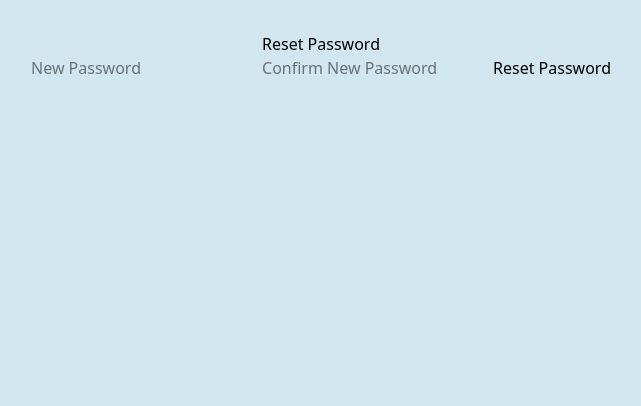
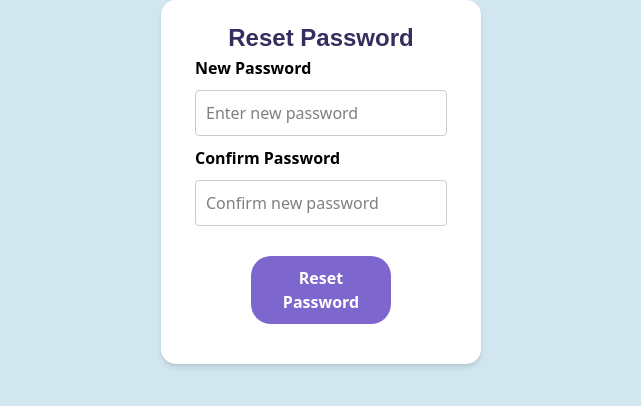
Before and after one commit to agoel27/ai-job-portal, a React (Vite) app in the folder frontend/: page /reset-password/1/1 in a window 1280 px wide. Shown: the top 406 px of the page, without its empty margins (319-960 px from the left). Built offline with nearby package versions, Linux system fonts and the light colour scheme; no server answers.

Commit message:
Slightly cleaner

```diff
--- a/frontend/src/pages/FormPages/ForgotPassword.jsx
+++ b/frontend/src/pages/FormPages/ForgotPassword.jsx
@@ -1,50 +1,65 @@
-import React, { useState } from "react";
+import { useState } from "react";
 import api from "../../api";
 import { useNavigate } from "react-router-dom";
+import "../../styles/Form.css";
+import LoadingIndicator from "../../components/LoadingIndicator";
 
 const ForgotPassword = () => {
   const [email, setEmail] = useState("");
-  const [message, setMessage] = useState("");
   const [loading, setLoading] = useState(false);
   const navigate = useNavigate();
 
   const handleSubmit = async (e) => {
     e.preventDefault();
     setLoading(true);
+
     try {
       const response = await api.post("/forgot-password/", { email });
+      console.log(response)
+
+
       if (response.data.status === "success") {
         localStorage.setItem("email", email);
-        navigate("/email-sent"); // Or a specific password reset email sent page
+        navigate("/email-sent");
       } else {
-        setMessage(response.data.message || "Failed to send reset link");
+        alert(response.data.message || "Failed to send reset link.");
       }
     } catch (error) {
-      setMessage(
-        error.response?.data?.message ||
-          "Error sending reset link. Please try again.",
-      );
+        console.log(error)
+      if (error.response) {
+        if (error.response.data.email) {
+          alert(error.response.data.email.join(" "));
         }
+      } else if (error.request) {
+        alert("Server did not respond. Please try again.");
+      } else {
+        alert("An unexpected error occurred.");
+      }
+    } finally {
       setLoading(false);
+    }
   };
 
   return (
-    <div className="text-center pt-8">
-      <h1>Forgot Password</h1>
-      <form onSubmit={handleSubmit}>
+    <form
+      onSubmit={handleSubmit}
+      className="flex flex-col items-center justify-center bg-white p-5 rounded-[15px] shadow-md lg:max-w-1/4 md:max-w-1/2 max-w-2/3 mx-auto"
+    >
+      <p className="form-title">Forgot Password</p>
+      <div className="input-name">Email</div>
       <input
+        className="form-input"
         type="email"
-          placeholder="Enter your email"
         value={email}
         onChange={(e) => setEmail(e.target.value)}
+        placeholder="Enter your email"
         required
       />
-        <button type="submit" disabled={loading}>
+      {loading && <LoadingIndicator />}
+      <button className="form-button" type="submit" disabled={loading}>
         {loading ? "Sending..." : "Send Reset Link"}
       </button>
     </form>
-      {message && <p>{message}</p>}
-    </div>
   );
 };
 
--- a/frontend/src/pages/FormPages/ResetPassword.jsx
+++ b/frontend/src/pages/FormPages/ResetPassword.jsx
@@ -1,57 +1,73 @@
-import React, { useEffect, useState } from "react";
+import React, { useState } from "react";
 import api from "../../api";
 import { useParams, useNavigate } from "react-router-dom";
+import LoadingIndicator from "../../components/LoadingIndicator";
 
 const ResetPassword = () => {
   const { uid, token } = useParams();
   const navigate = useNavigate();
   const [password, setPassword] = useState("");
   const [confirmPassword, setConfirmPassword] = useState("");
-  const [message, setMessage] = useState("");
   const [loading, setLoading] = useState(false);
 
   const handleSubmit = async (e) => {
     e.preventDefault();
+
     if (password !== confirmPassword) {
-      setMessage("Passwords do not match.");
+      alert("Passwords do not match.");
       return;
     }
+
     setLoading(true);
     try {
       const response = await api.post(`/reset-password/${uid}/${token}/`, {
         password,
       });
-      setMessage(response.data.message);
-      setTimeout(() => navigate("/login"), 3000); // Redirect to login
+
+      alert(response.data.message || "Password reset successful.");
+      setTimeout(() => navigate("/login"), 3000);
     } catch (error) {
-      setMessage("Error resetting password. Please try again.");
-      alert(error);
+      if (error.response) {
+        alert(error.response.data.message || "Error resetting password.");
+      } else if (error.request) {
+        alert("Server did not respond. Please try again.");
+      } else {
+        alert("An unexpected error occurred.");
       }
+    } finally {
       setLoading(false);
+    }
   };
 
   return (
-    <div className="text-center pt-8">
-      <h1>Reset Password</h1>
-      <form onSubmit={handleSubmit}>
+    <form
+      onSubmit={handleSubmit}
+      className="flex flex-col items-center justify-center bg-white p-5 rounded-[15px] shadow-md lg:max-w-1/4 md:max-w-1/2 max-w-2/3 mx-auto"
+    >
+      <p className="form-title">Reset Password</p>
+      <div className="input-name">New Password</div>
       <input
+        className="form-input"
         type="password"
-          placeholder="New Password"
         value={password}
         onChange={(e) => setPassword(e.target.value)}
+        placeholder="Enter new password"
+        required
       />
+      <div className="input-name">Confirm Password</div>
       <input
+        className="form-input"
         type="password"
-          placeholder="Confirm New Password"
         value={confirmPassword}
         onChange={(e) => setConfirmPassword(e.target.value)}
+        placeholder="Confirm new password"
+        required
       />
-        <button type="submit" disabled={loading}>
+      {loading && <LoadingIndicator />}
+      <button className="form-button" type="submit" disabled={loading}>
         {loading ? "Resetting..." : "Reset Password"}
       </button>
     </form>
-      {message && <p>{message}</p>}
-    </div>
   );
 };
 
```
Also changed, not shown: 2 other files (tests, documents, lock files or other folders). Lines whose indentation alone changed are shown as unchanged.
